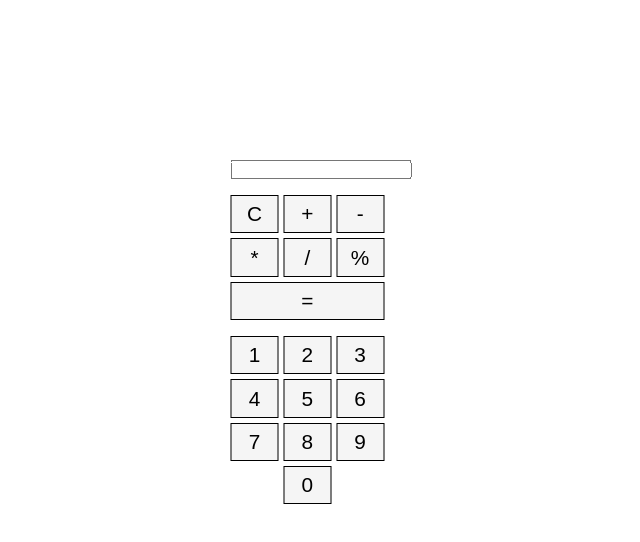
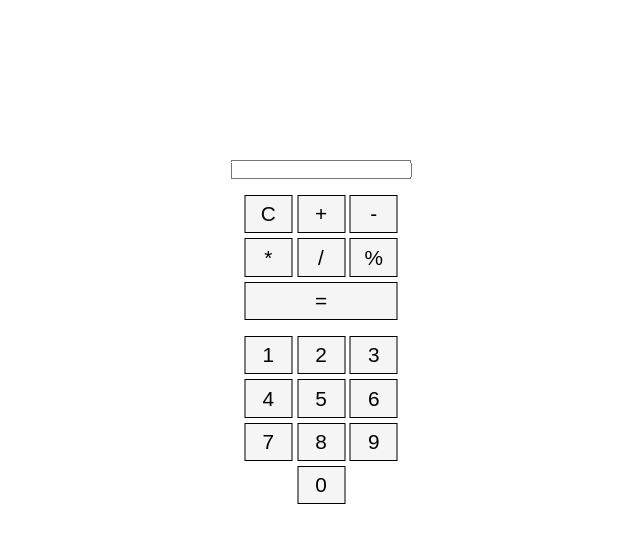
Before and after one commit to Bobcho101/Simple-Calculator, a React (Vite) app: page / in a window 1280 px wide. Shown: the top 542 px of the page, without its empty margins (319-959 px from the left). Built offline with nearby package versions, Linux system fonts and the light colour scheme; the HTML template or start-up script is replaced by a standard one.

Commit message:
thats the method

```diff
--- a/src/components/Calculator.jsx
+++ b/src/components/Calculator.jsx
@@ -1,4 +1,5 @@
 import { useState } from "react";
+import { evaluate } from "mathjs";
 import Button from "./Button";
 
 export default function Calculator(){
@@ -6,11 +7,19 @@ export default function Calculator(){
     function handleButtonClick(value){
         if(value === 'C'){
             setInputVal(inputVal => inputVal = '');
+        } else if(value === '='){
+            setInputVal(evaluate(inputVal).toString());
+            // try {
+            //     const result = new Function(`return ${inputVal}`)();
+            //     setInputVal(result.toString());
+            // } catch (error) {
+            //     setInputVal('Error');
+            // }
         } else{
             setInputVal(inputVal => inputVal += value)
         }
+    }
 
-    }
     return(
         <>
             <div id="calculator-container">
--- a/src/public/styles/styles.css
+++ b/src/public/styles/styles.css
@@ -3,6 +3,9 @@
     padding: 0;
     box-sizing: border-box;
     font-family: Arial, Helvetica, sans-serif;
+}
+input{
+    outline: transparent;
 }
 #calculator-container{
     position: absolute;
@@ -12,6 +15,8 @@
     display: flex;
     flex-direction: column;
     gap: 1em;
+    align-items: center;
+    padding-bottom: 10em;
 }
 #buttons-container{
     display: flex;
@@ -51,3 +56,6 @@
 .equal-btn{
     grid-column: span 3;
 }
+.backspace-btn{
+    grid-column: span 2;
+}
```
